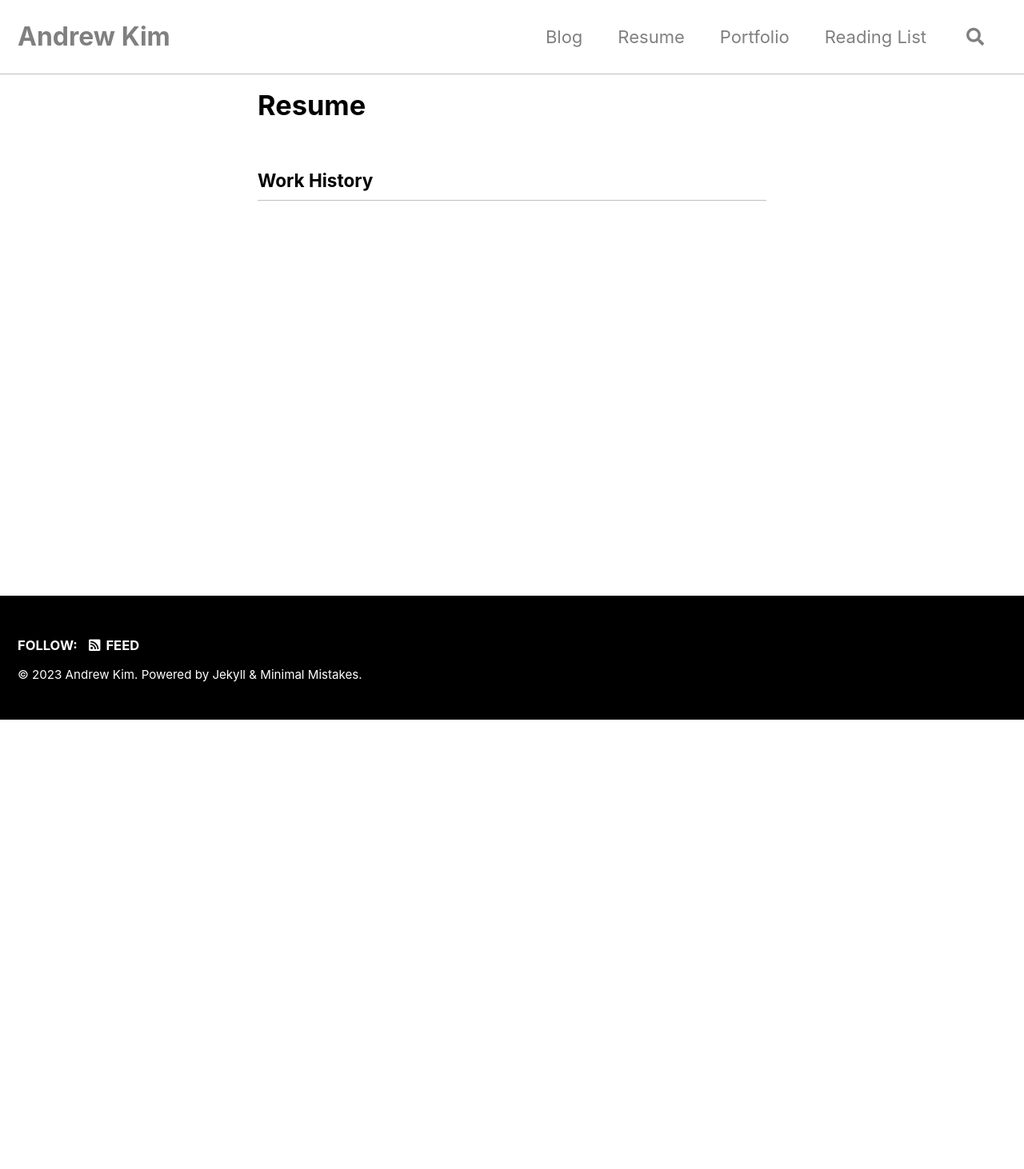
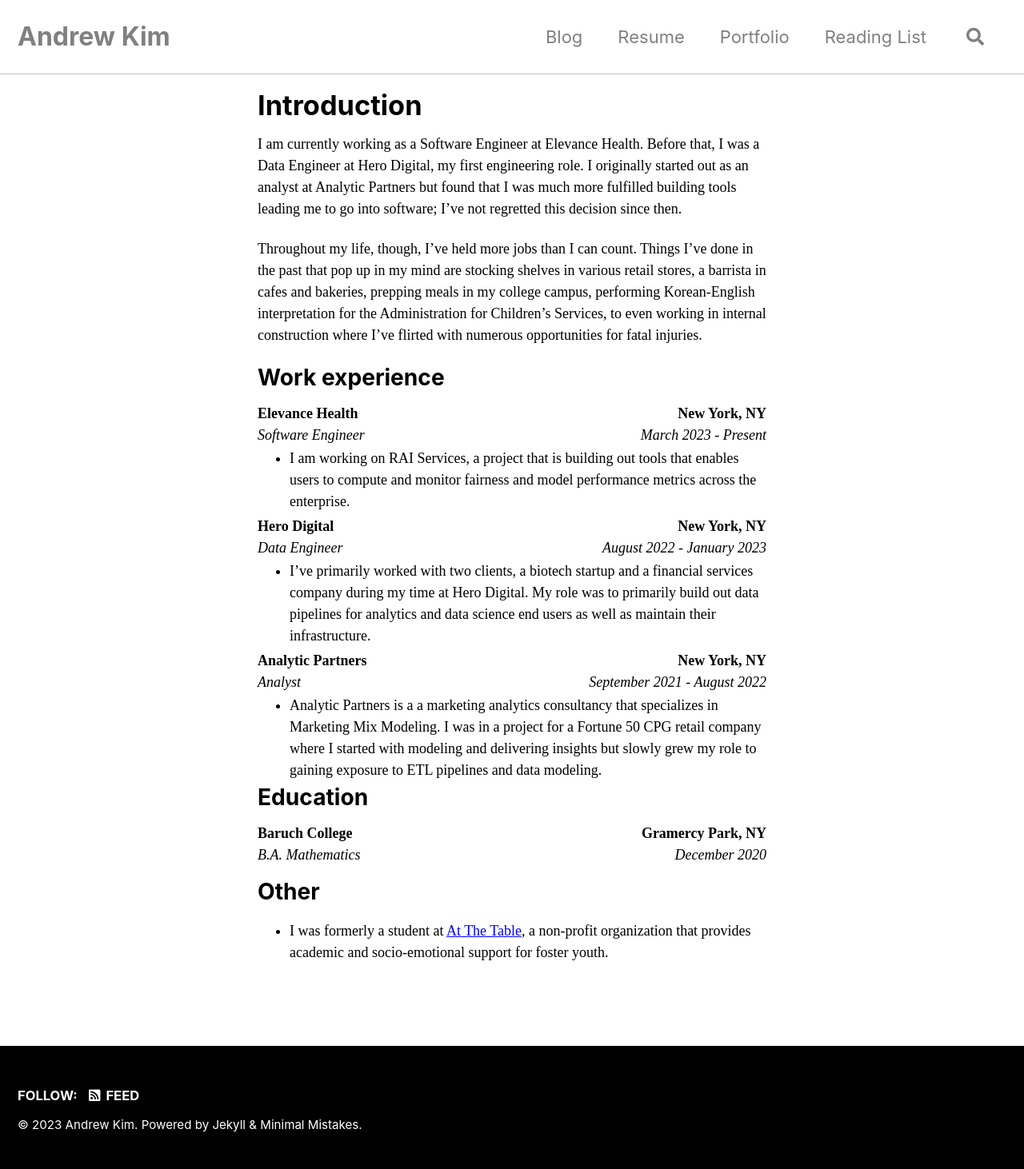
Before and after one commit to andrewwkimm/andrewwkimm.github.io, a Jekyll site: the page built from resume/index.md, in a window 1280 px wide. Shown: the whole page at 80% size. Built offline with Jekyll 4.4.1, drawn with Linux system fonts in a browser that asks for light colours; cached includes are drawn as plain includes; before the commit the page ends 900 px from its top, so only the background shows below that.

Commit message:
Update work history

```diff
--- a/resume/index.md
+++ b/resume/index.md
@@ -1,8 +1,67 @@
 ---
 layout: single
-title: Resume
+title: Introduction
 tags:
 comments: false
 ---
 
-## Work History
+I am currently working as a Software Engineer at Elevance Health. Before that,
+I was a Data Engineer at Hero Digital, my first engineering role. I originally
+started out as an analyst at Analytic Partners but found that I was much more
+fulfilled building tools leading me to go into software; I've not regretted
+this decision since then.
+
+Throughout my life, though, I've held more jobs than I can count. Things I've
+done in the past that pop up in my mind are stocking shelves in various retail
+stores, a barrista in cafes and bakeries, prepping meals in my college campus,
+performing Korean-English interpretation for the Administration for Children's
+Services, to even working in internal construction where I've flirted with
+numerous opportunities for fatal injuries.
+
+# Work experience
+
+<p style="margin-bottom: -16px;">
+    <span style="float:left;"><strong>Elevance Health</strong></span>
+    <span style="float:right;"><strong>New York, NY</strong></span><br>
+    <span style="float:left;"><em>Software Engineer</em></span>
+    <span style="float:right;"><em>March 2023 - Present</em></span><br>
+</p>
+- I am working on RAI Services, a project that is building out tools that
+enables users to compute and monitor fairness and model performance metrics
+across the enterprise.
+
+<p style="margin-bottom: -16px;">
+    <span style="float:left;"><strong>Hero Digital</strong></span>
+    <span style="float:right;"><strong>New York, NY</strong></span><br>
+    <span style="float:left;"><em>Data Engineer</em></span>
+    <span style="float:right;"><em>August 2022 - January 2023</em></span><br>
+</p>
+- I've primarily worked with two clients, a biotech startup and a
+financial services company during my time at Hero Digital. My role
+was to primarily build out data pipelines for analytics and data
+science end users as well as maintain their infrastructure.
+
+<p style="margin-bottom: -16px;">
+    <span style="float:left;"><strong>Analytic Partners</strong></span>
+    <span style="float:right;"><strong>New York, NY</strong></span><br>
+    <span style="float:left;"><em>Analyst</em></span>
+    <span style="float:right;"><em>September 2021 - August 2022</em></span><br>
+</p>
+- Analytic Partners is a a marketing analytics consultancy that specializes
+in Marketing Mix Modeling. I was in a project for a Fortune 50 CPG retail
+company where I started with modeling and delivering insights but slowly
+grew my role to gaining exposure to ETL pipelines and data modeling.
+
+# Education
+
+<p style="margin-bottom: 16px;">
+    <span style="float:left;"><strong>Baruch College</strong></span>
+    <span style="float:right;"><strong>Gramercy Park, NY</strong></span><br>
+    <span style="float:left;"><em>B.A. Mathematics</em></span>
+    <span style="float:right;"><em>December 2020</em></span><br>
+</p>
+
+# Other
+- I was formerly a student at [At The Table](https://atthetable.org/), a
+non-profit organization that provides academic and socio-emotional support
+for foster youth.
```
Also changed, not shown: banner.js (deleted, +0 -19 lines), 1 other file.
